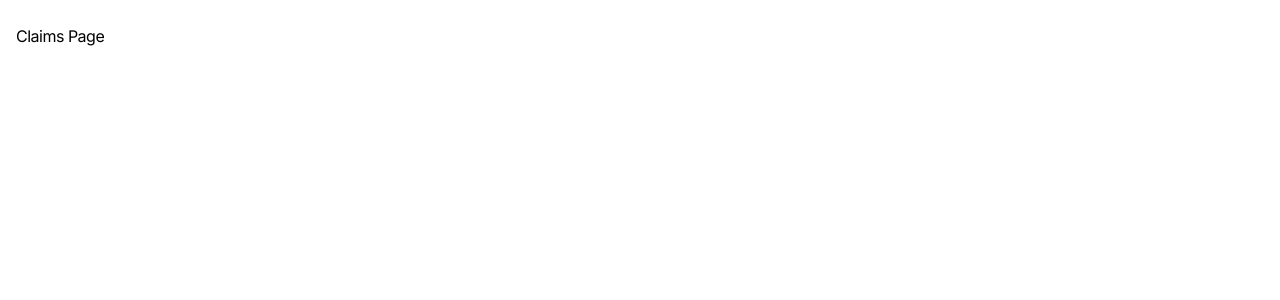
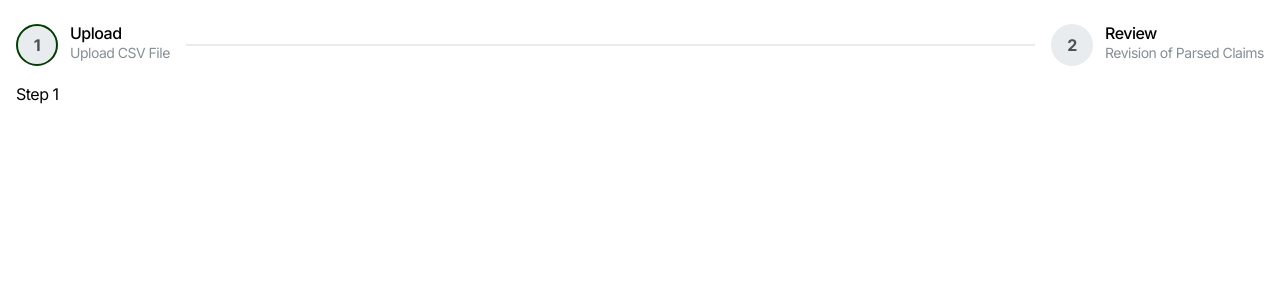
Before and after one commit to azurespheredev/mano-health-frontend-challenge, a React (Vite) app in the folder frontend/: page /claims in a window 1280 px wide. Shown: the top 300 px of the page. Built offline with nearby package versions, Linux system fonts and the light colour scheme.

Commit message:
frontend: create Stepper component in ClaimsPage.tsx

```diff
--- /dev/null
+++ b/frontend/src/components/claims/Step1UploadClaims.tsx
@@ -0,0 +1,12 @@
+import React from "react";
+
+interface Step1UploadClaimsProps {
+}
+
+const Step1UploadClaims: React.FC<Step1UploadClaimsProps> = (props: Step1UploadClaimsProps) => {
+  return (
+    <div>{"Step 1"}</div>
+  );
+};
+
+export default Step1UploadClaims;
--- /dev/null
+++ b/frontend/src/components/claims/Step2ReviewClaims.tsx
@@ -0,0 +1,12 @@
+import React from "react";
+
+interface Step1UploadClaimsProps {
+}
+
+const Step1UploadClaims: React.FC<Step1UploadClaimsProps> = (props: Step1UploadClaimsProps) => {
+  return (
+    <div>{"Step 1"}</div>
+  );
+};
+
+export default Step1UploadClaims;
--- /dev/null
+++ b/frontend/src/components/claims/Step3ProcessClaims.tsx
@@ -0,0 +1,12 @@
+import React from "react";
+
+interface Step1UploadClaimsProps {
+}
+
+const Step1UploadClaims: React.FC<Step1UploadClaimsProps> = (props: Step1UploadClaimsProps) => {
+  return (
+    <div>{"Step 1"}</div>
+  );
+};
+
+export default Step1UploadClaims;
--- a/frontend/src/pages/ClaimsPage.tsx
+++ b/frontend/src/pages/ClaimsPage.tsx
@@ -1,9 +1,48 @@
+import { Stepper } from "@mantine/core";
 import React from "react";
+import { observer } from "mobx-react-lite";
+import Step1UploadClaims from "~/components/claims/Step1UploadClaims";
+import Step2ReviewClaims from "~/components/claims/Step2ReviewClaims";
+import Step3ProcessClaims from "~/components/claims/Step3ProcessClaims";
 
-const ClaimsPage: React.FC = () => {
-  return (
-    <h1>Claims Page</h1>
-  );
+interface StepConfigType {
+  label: string;
+  description: string;
+  component: React.ReactNode;
 };
 
+const ClaimsPage: React.FC = observer(() => {
+  const [activeStep, setActiveStep] = React.useState<number>(0);
+
+  const stepConfig: StepConfigType[] = [
+    {
+      label: "Upload",
+      description: "Upload CSV File",
+      component: (
+        <Step1UploadClaims />
+      ),
+    },
+    {
+      label: "Review",
+      description: "Revision of Parsed Claims",
+      component: (
+        <Step2ReviewClaims />
+      ),
+    },
+  ];
+
+  return (
+    <Stepper active={activeStep} onStepClick={setActiveStep}>
+      {stepConfig.map((step, index) => (
+        <Stepper.Step key={index} label={step.label} description={step.description}>
+          {step.component}
+        </Stepper.Step>
+      ))}
+      <Stepper.Completed>
+        <Step3ProcessClaims />
+      </Stepper.Completed>
+    </Stepper>
+  );
+});
+
 export default ClaimsPage;
--- a/frontend/src/pages/MRFListPage.tsx
+++ b/frontend/src/pages/MRFListPage.tsx
@@ -2,7 +2,7 @@ import React from "react";
 
 const MRFListPage: React.FC = () => {
   return (
-    <h1>MRF List Page</h1>
+    <h1>{"MRF List Page"}</h1>
   );
 };
 
```
Also changed, not shown: 1 other file (tests, documents, lock files or other folders).
